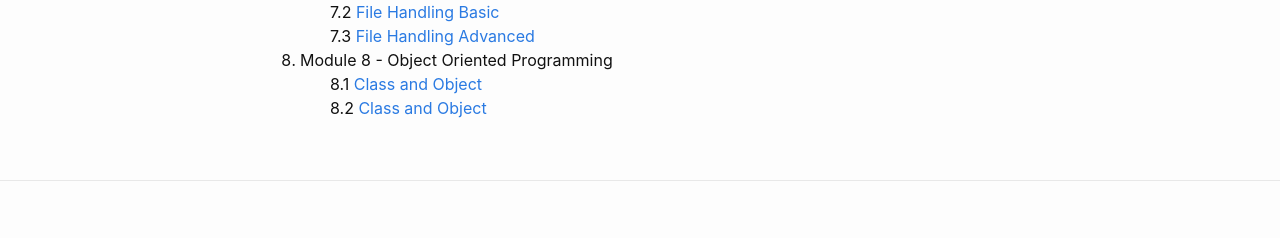
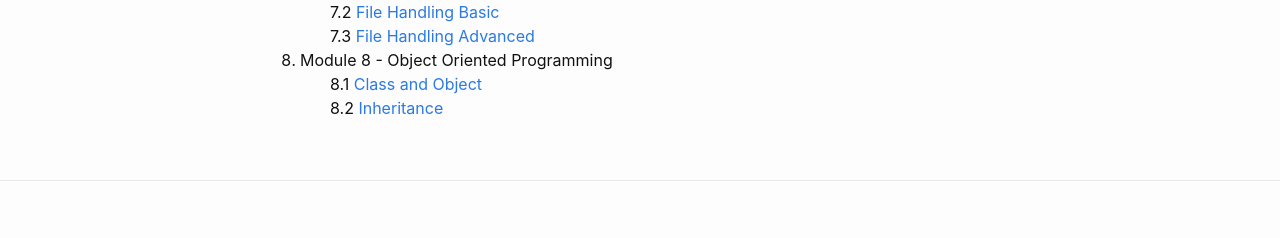
Before and after one commit to dwit013/dwit013.github.io, a Jekyll site: the page built from toc.md, in a window 1280 px wide. Shown: the part 738-976 px from the top of the page. Built offline with Jekyll 4.4.1, drawn with Linux system fonts in a browser that asks for light colours; our own code applies the rules of GitHub Pages for plain Markdown files.

Commit message:
Updated toc

```diff
--- a/toc.md
+++ b/toc.md
@@ -72,6 +72,6 @@ layout: page
     Module 8 - Object Oriented Programming
     <ul type='none'>
         <li> 8.1 <a href="../module/8/class-and-object"> Class and Object </a></li>
-        <li> 8.2 <a href="../module/8/inheritance"> Class and Object </a></li>
+        <li> 8.2 <a href="../module/8/inheritance"> Inheritance </a></li>
     </ul>
 </li>
```
